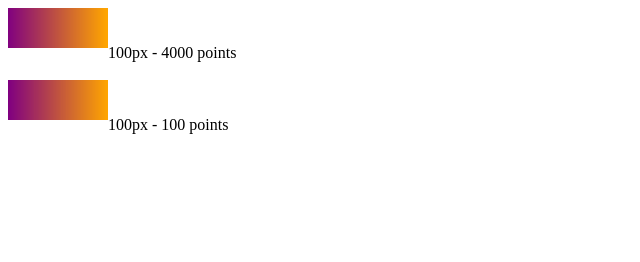
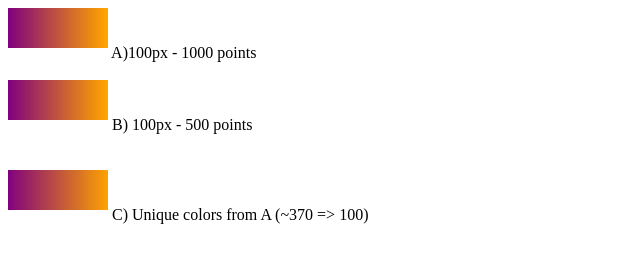
Before and after one commit to anandbabup/d3-heatmap, a plain HTML site: page demo.html in a window 1280 px wide. Shown: the whole page, without its empty margins (0-640 px from the left). Drawn offline with nearby package versions, Linux system fonts and the light colour scheme.

Commit message:
Canvas created using unique colors

```diff
--- a/demo.html
+++ b/demo.html
@@ -3,32 +3,39 @@
 <head>
     <script src="//d3js.org/d3.v4.min.js"></script>
     <script src="//d3js.org/d3-scale-chromatic.v1.min.js"></script>
+    <script src="scale.js"></script>
 </head>
 
 <body>
-    <svg id="seqX" width="100" height="50"></svg>100px - 4000 points<br />
+    <svg id="seqX" width="100" height="50"></svg> A)100px - 1000 points<br />
     <br />
-    <svg id="seqY" width="100" height="50"></svg>100px - 100 points<br />
+    <svg id="seqY" width="100" height="50"></svg> B) 100px - 500 points<br />
+    <br />
+    <br />
+
+    <canvas id="canvas" width="100" height="50"></canvas> C) Unique colors from A (~370 => 100)
     <script>
         var colorA = "purple", colorB = "orange";
         var color1 = [];
         var color2 = [];
 
+        var tempWidth = 0;
+
         var x1 = [];
         var x2 = [];
 
         var y1 = [];
-        var y1 = [];
+        var y2 = [];
 
-        function drawScaleX(id, interpolator) {
-            var data = Array.from(Array(4000).keys());
+        function drawScale1(id, interpolator) {
+            var data = Array.from(Array(1000).keys());
 
             var cScale = d3.scaleSequential()
                 .interpolator(interpolator)
-                .domain([0, 3999]);
+                .domain([0, 999]);
 
             var xScale = d3.scaleLinear()
-                .domain([0, 3999])
+                .domain([0, 999])
                 .range([0, 99]);
 
             var u = d3.select("#" + id)
@@ -41,7 +48,7 @@
                 .attr("y", 0)
                 .attr("height", 40)
                 .attr("width", (d) => {
-                    if (d == 3999) {
+                    if (d == 999) {
                         return 6;
                     }
                     return Math.floor(xScale(d + 1)) - Math.floor(xScale(d)) + 1;
@@ -49,18 +56,18 @@
                 .attr("fill", (d) => { color1.push(cScale(d)); return cScale(d); });
         }
 
-        drawScaleX("seqX", d3.interpolate(colorA, colorB));
+        drawScale1("seqX", d3.interpolate(colorA, colorB));
 
 
-        function drawScale(id, interpolator) {
-            var data = Array.from(Array(100).keys());
+        function drawScale2(id, interpolator) {
+            var data = Array.from(Array(500).keys());
 
             var cScale = d3.scaleSequential()
                 .interpolator(interpolator)
-                .domain([0, 99]);
+                .domain([0, 499]);
 
             var xScale = d3.scaleLinear()
-                .domain([0, 99])
+                .domain([0, 499])
                 .range([0, 99]);
 
             var u = d3.select("#" + id)
@@ -73,7 +80,7 @@
                 .attr("y", 0)
                 .attr("height", 40)
                 .attr("width", (d) => {
-                    if (d == 99) {
+                    if (d == 499) {
                         return 6;
                     }
                     return Math.floor(xScale(d + 1)) - Math.floor(xScale(d)) + 1;
@@ -81,7 +88,20 @@
                 .attr("fill", (d) => { color2.push(cScale(d)); return cScale(d); });
         }
 
-        drawScale("seqY", d3.interpolate(colorA, colorB));
+        drawScale2("seqY", d3.interpolate(colorA, colorB));
+
+        function drawUsingUnique() {
+            var colors = getUniqueColors(color1);
+            var z = visual.scaleLinear().domain([0, colors.length]).range([0, 100]);
+            var c = document.getElementById("canvas");
+            var ctx = c.getContext("2d");
+            for (let index = 0; index < 100; index++) {
+                //const element = array[index];
+                ctx.fillStyle = colors[Math.floor(z(index))];
+                ctx.fillRect(index, 0, 1, 40);
+            }
+        }
+        drawUsingUnique();
 
         function duplicate(arr) {
             var object = {};
@@ -96,7 +116,7 @@
 
             for (var prop in object) {
                 if (object[prop] >= 2) {
-                    duplicateCount += object[prop]-1;
+                    duplicateCount += object[prop] - 1;
                     result.push(prop);
                 }
             }
@@ -104,7 +124,26 @@
             //return result;
         }
 
-        duplicate([5, 1, 1, 1, 2, 2, 3, 4, 4]);
+        function getUniqueColors(arr) {
+
+            var object = {};
+
+            arr.forEach(function (item) {
+                if (!object[item])
+                    object[item] = 0;
+                object[item] += 1;
+            })
+
+            var uniqueColors = Object.keys(object);
+            console.log(uniqueColors);
+
+            return uniqueColors;
+            //return result;
+
+        }
+
+
+
     </script>
 </body>
 
--- /dev/null
+++ b/scale.js
@@ -0,0 +1,25 @@
+visual = {
+    scaleLinear: function () {
+
+        var obj = new this.fn();
+        return obj;
+    },
+    fn: function () {
+        this.lowerBound = null;
+        this.higherBound = null;
+    }
+}
+visual.fn.prototype.domain = function (arr) {
+    this.lowerBound = arr[0];
+    this.higherBound = arr[1];
+    return this;
+}
+visual.fn.prototype.range = function (arr) {
+    var fraction = this.higherBound / arr[1];
+    console.log(fraction);
+    //var fraction = arr[1] / this.higherBound;
+    var getCoordinates = function (domain) {
+        return domain * fraction;
+    }
+    return getCoordinates;
+}
```
